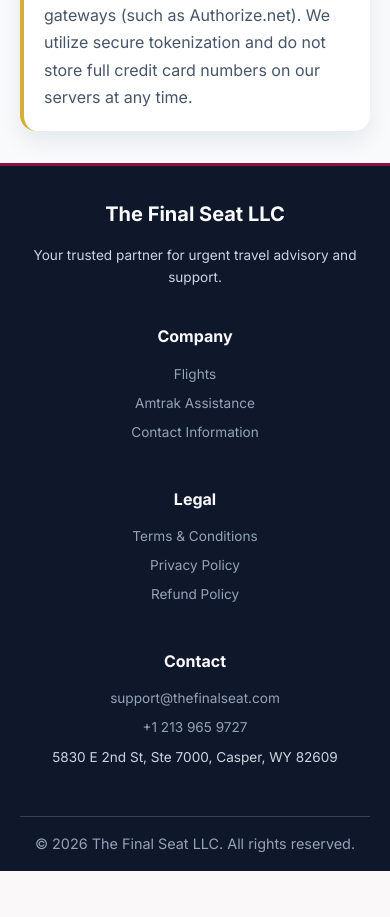
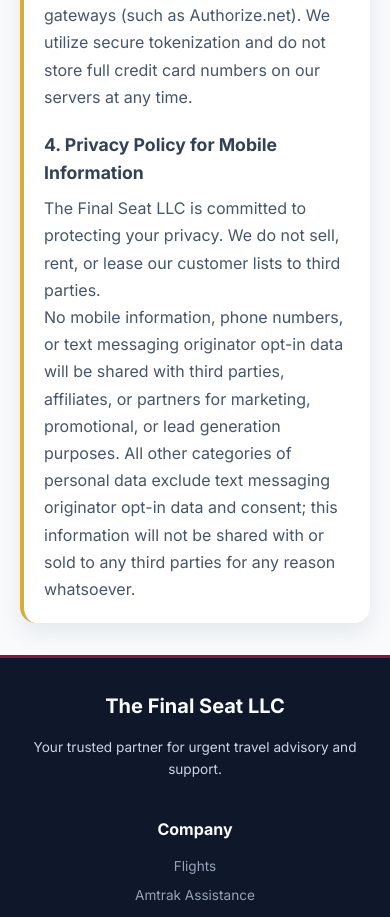
Before and after one commit to vian1608/thefinalseat, a React (Create React App) app in the folder frontend/: page /privacy-policy in a window 390 px wide. Shown: the part 943-1860 px from the top of the page. Before the commit the page ends 1814 px from the top, so only its background shows below. Built offline with nearby package versions, Linux system fonts and the light colour scheme; the HTML template or start-up script is replaced by a standard one.

Commit message:
docs: add mobile information section to privacy policy

```diff
--- a/frontend/src/pages/privacypolicy.js
+++ b/frontend/src/pages/privacypolicy.js
@@ -37,6 +37,15 @@
               tokenization and do not store full credit card numbers on our servers at any time.
             </p>
           </section>
+          <section>
+            <h2>4. Privacy Policy for Mobile Information</h2>
+            <p>
+              The Final Seat LLC is committed to protecting your privacy. We do not sell, rent, or lease our customer lists to third parties.
+            </p>
+            <p>
+              No mobile information, phone numbers, or text messaging originator opt-in data will be shared with third parties, affiliates, or partners for marketing, promotional, or lead generation purposes. All other categories of personal data exclude text messaging originator opt-in data and consent; this information will not be shared with or sold to any third parties for any reason whatsoever.
+            </p>
+          </section>
         </article>
       </div>
     </section>
```
